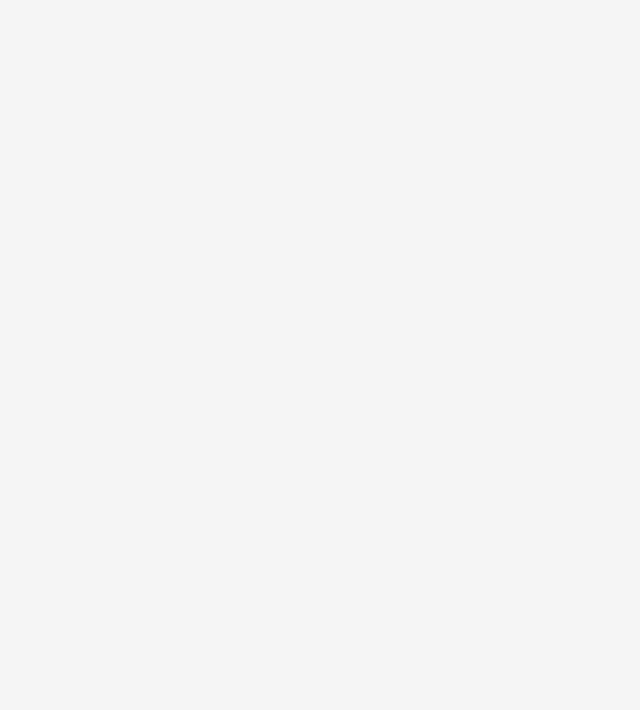
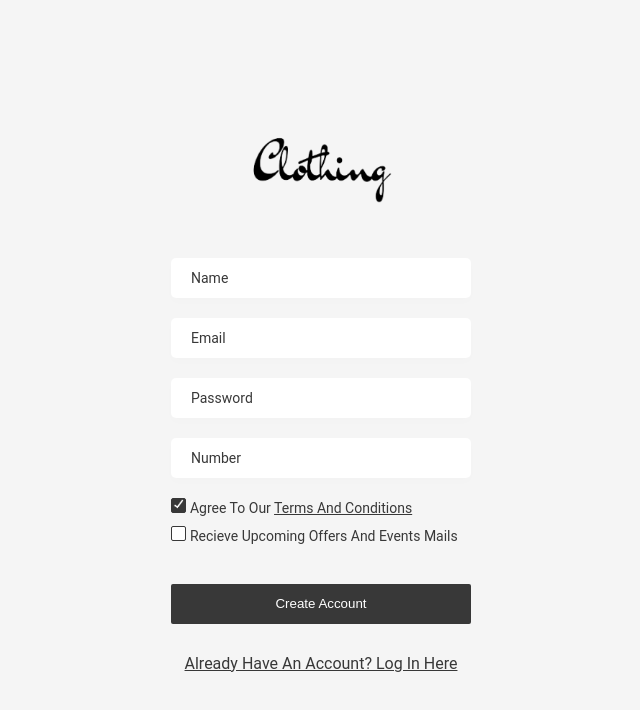
Before and after one commit to miroslavmirtchev/Clothing-Site, a website: page public/login.html in a window 1280 px wide. Shown: the whole page, without its empty margins (319-959 px from the left). Drawn offline with Linux system fonts and the light colour scheme.

Commit message:
Add login type copied from signup

```diff
--- a/public/login.html
+++ b/public/login.html
@@ -10,6 +10,23 @@
     <link rel="stylesheet" href="css/signup.css"/>
 </head>
 <body>
+<div class="container">
+    <img src="img/dark-logo.png" class="logo" alt="">
+    <div>
+        <input type="text" autocomplete="off" id="name" placeholder="name">
+        <input type="email" autocomplete="off" id="email" placeholder="email">
+        <input type="password" autocomplete="off" id="password" placeholder="password">
+        <input type="text" autocomplete="off" id="number" placeholder="number">
+        <input type="checkbox" checked class="checkbox" id="terms-and-cond">
+        <label for="terms-and-cond">agree to our <a href="">terms and conditions</a></label>
+        <br>
+        <input type="checkbox" class="checkbox" id="notification">
+        <label for="notification">recieve upcoming offers and events mails</a></label>
+        <button class="submit-btn">create account</button>
+    </div>
+    <a href="/login" class="link">already have an account? Log in here</a>
+</div>
 
+<script src="js/form.js"></script>
 </body>
 </html>
```
